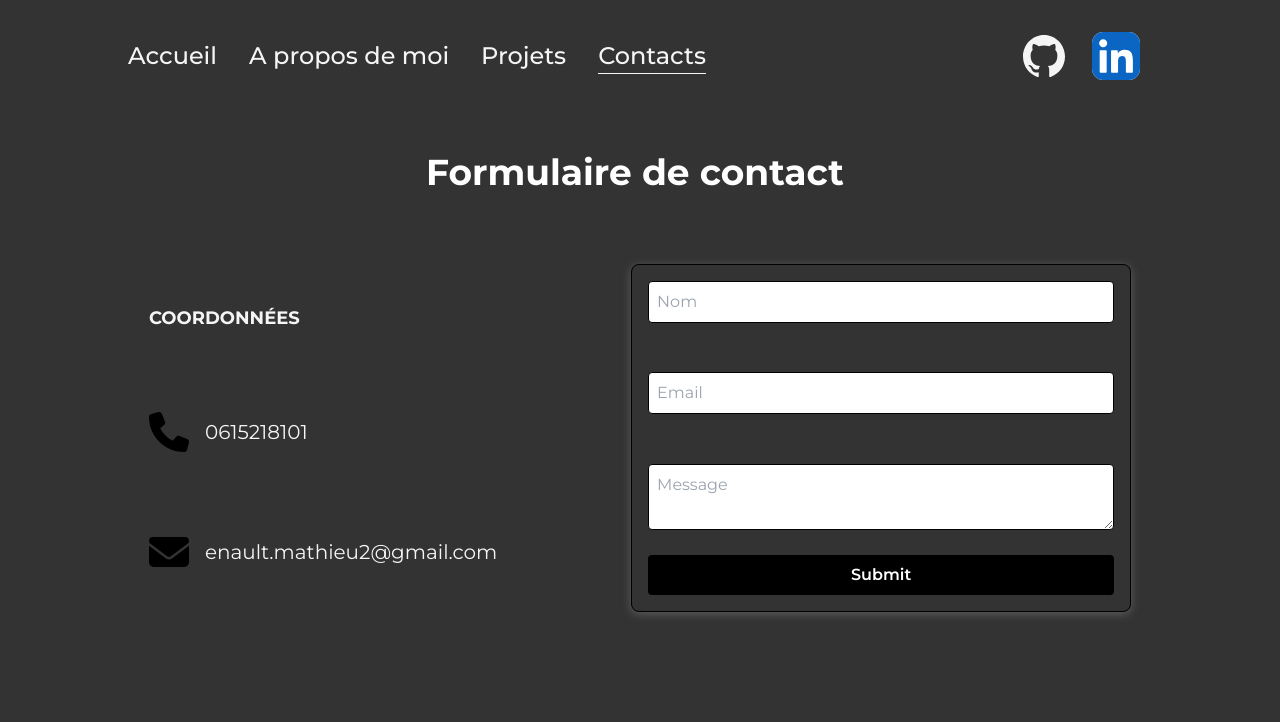
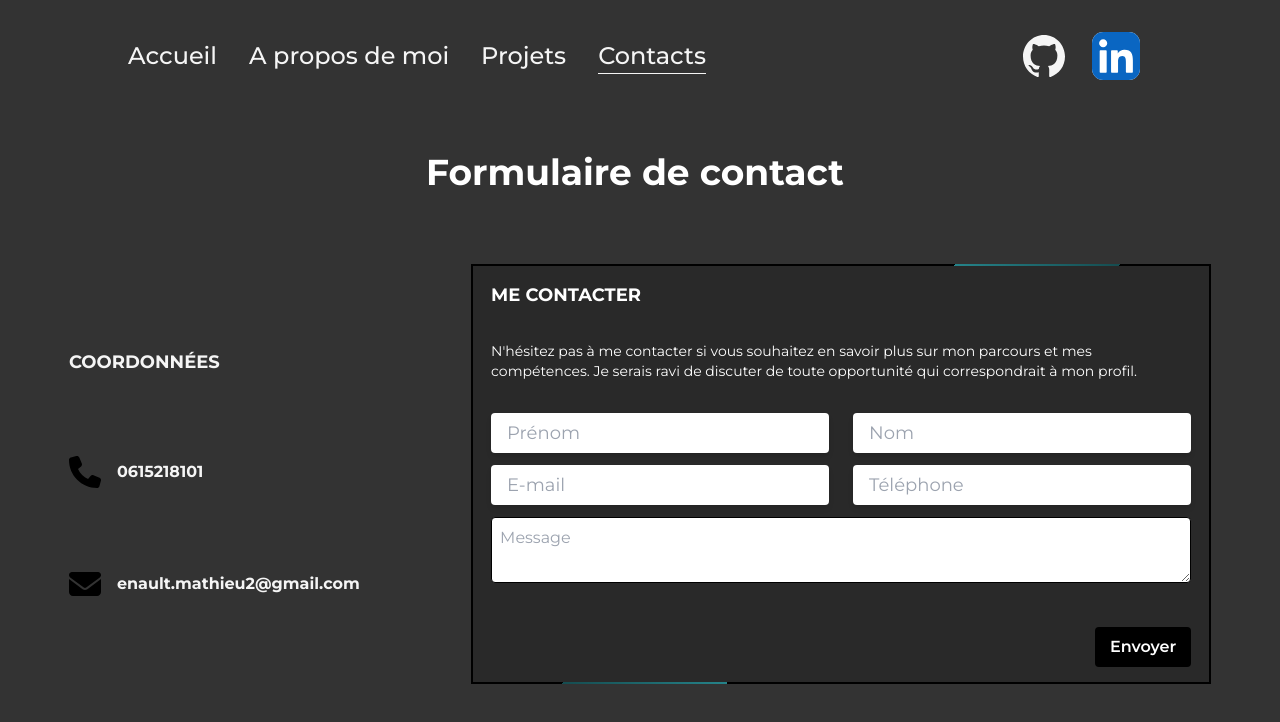
Before and after one commit to Mathieu94110/Portfolio_2023, a Next.js app: page /contacts in a window 1280 px wide. Shown: the top 722 px of the page. Built offline with nearby package versions, Linux system fonts and the light colour scheme.

Commit message:
edited contact form and fix emailJs serviceId issue

```diff
--- a/next.config.js
+++ b/next.config.js
@@ -5,7 +5,7 @@ const nextConfig = {
     formats: ["image/webp"],
   },
   env: {
-    serviceId: "service_np1ni3r",
+    serviceId: "service_gl2s39p",
     templateId: "template_f253loq",
     userId: "LnHga61xZ8ji6B56V",
   },
--- a/src/components/Form/ContactForm.js
+++ b/src/components/Form/ContactForm.js
@@ -14,7 +14,20 @@ export default function ContactForm() {
   } = useForm();
 
   const toastifySuccess = () => {
-    toast.info("Formulaire bien envoyé !", {
+    toast.info("Merci d'avoir pris le temps de compléter le formulaire, je vous recontacte au plus vite 😊", {
+      position: "top-center",
+      autoClose: 5000,
+      hideProgressBar: false,
+      closeOnClick: true,
+      pauseOnHover: true,
+      draggable: true,
+      progress: undefined,
+      theme: "colored",
+    });
+  };
+
+  const toastifyError = (message) => {
+    toast.info(message, {
       position: "top-center",
       autoClose: 5000,
       hideProgressBar: false,
@@ -27,11 +40,13 @@ export default function ContactForm() {
   };
 
   const onSubmit = async (data) => {
-    const { name, email, message } = data;
+    const { firstName, lastName, email, tel, message } = data;
     try {
       const templateParams = {
-        name,
+        firstName,
+        lastName,
         email,
+        tel,
         message,
       };
       await emailjs.send(
@@ -43,49 +58,61 @@ export default function ContactForm() {
       reset();
       toastifySuccess();
     } catch (e) {
-      console.log(e);
+      e.message ?
+        toastifyError(e.message) : toastifyError("😢 une erreur est survenue lors de l'envoi du formulaire")
     }
   };
 
+  function getFormErrors() {
+    const errorMessages = Object.values(errors)
+      .filter(error => error?.message)
+      .map(error => error.message)
+      .join(", ");
+
+    return `Il est nécessaire de renseigner ce(s) champ(s): ${errorMessages}`;
+  }
   return (
     <>
-      <div className="w-full flex justify-evenly lg:block">
-        <div className="w-1/3 place-items: center flex flex-col h-full justify-center items-start lg:h-auto lg:justify-center lg:w-auto lg:mx-auto lg:w-1/2 lg:items-center lg:mb-6 md:mb-0">
+      <div className="w-full flex justify-evenly  lg:flex lg:flex-col lg:items-center">
+        <div className="w-1/3 place-items: center flex flex-col h-full justify-center items-start lg:h-auto lg:justify-center lg:w-auto lg:mx-auto lg:items-center lg:mb-6 md:mb-0">
           <h2 className="my-10 text-lg font-bold uppercase text-light lg:my-4 sm:text-base sm:font-medium">
             Coordonnées
           </h2>
-          <div className="3xl:!text-2xl 2xl:!text-xl sm:!text-base  md:font-medium">
+          <div className="3xl:!text-xl 2xl:!text-l sm:!text-base  md:font-medium">
             <div className="flex items-center my-10 md:my-6 lg:my-4">
               <>
-                <PhoneIcon /> <span className="ml-4">0615218101</span>
-              </>{" "}
+                <PhoneIcon className="xs:w-[16px] xs:h-[16px]" /> <span className="ml-4 font-bold xs:text-[14px]">0615218101</span>
+              </>
             </div>
           </div>
-
-          <div className="my-10 3xl:!text-2xl 2xl:!text-xl sm:!text-base lg:my-4 md:font-medium">
+          <div className="my-10 3xl:!text-xl 2xl:!text-l sm:!text-base lg:my-4 md:font-medium">
             <div className="flex items-center ">
               <>
-                <EmailIcon />{" "}
-                <span className="ml-4">enault.mathieu2@gmail.com</span>
-              </>{" "}
+                <EmailIcon className="xs:w-[16px] xs:h-[16px]" />
+                <span className="ml-4 font-bold xs:text-[14px]">enault.mathieu2@gmail.com</span>
+              </>
             </div>
           </div>
         </div>
+        <section className="relative lg:w-[700px] md:flex lg:justify-center xs:mt-6 md:mt-6">
+          <div className="project-card group relative h-[420px] w-[740px]  md:w-[500px] xs:w-[232px] bg-[#333]  duration-500 lg:h-[440px] lg:w-[700px] md:h-[460px] sm:h-[500px] xs:h-[440px]  ">
+            <div className="overflow-hidden absolute inset-0 bg-black  before:content-[''] before:absolute before:top-1/2 before:left-1/2 before:translate-x-[-50%] before:translate-y-[-50%] before:h-[120px] before:w-[1000px] before:bg-gradient-to-r before:from-transparent before:via-[#45f3ff]  before:to-transparent before:animate-spin after:content-[''] after:absolute after:inset-0.5 after:bg-[#292929] "></div>
 
-        <div className="w-[500px] border rounded-lg border-solid border-black shadow-[0_2px_10px_rgba(124,124,124,0.6)] overflow-hidden flex flex-col justify-center items-center lg:mx-auto sm:w-full">
-          <form
-            className="w-full p-4 flex-1 flex flex-col  items-center sm:p-2"
-            onSubmit={handleSubmit(onSubmit)}
-            noValidate
+          </div>
+          <div className=" absolute top-1/2 left-1/2 transform -translate-x-1/2 -translate-y-1/2 w-[700px] md:w-[420px] lg:w-[640px] xs:w-[210px] ">
+            <h2 className="font-bold text-white uppercase text-lg xs:text-center xs:mb-0 md:text-base xs:text-sm mb-0">
+              me contacter<span className="inline-block bg-green w-40 h-1 ml-2"></span>
+            </h2>
+            <p className="text-sm text-white w-full max-w-[750px]  md:max-w-[400px] xs:max-w-[232px] xs:text-xs xs:text-center my-8">N'hésitez pas à me contacter si vous souhaitez en savoir plus sur mon parcours et mes compétences. Je serais ravi de discuter de toute opportunité qui correspondrait à mon profil.</p>
+            <form onSubmit={handleSubmit(onSubmit)}
             >
-            <div className="h-28 flex flex-col flex-1 w-full relative">
-              <input
-                type="text"
-                name="name"
-                {...register("name", {
+              <div className="flex gap-6 mb-3 xs:gap-2">
+                <div className="w-1/2">
+                  <input type="text" placeholder="Prénom" className="w-full text-lg px-4 py-1.5 rounded shadow-md outline-none text-black xs:text-xs" name="firstName"
+                    {...register("firstName", {
                       required: {
                         value: true,
-                    message: "Il faut indiquer votre nom",
+                        message: "prénom",
                       },
                       maxLength: {
                         value: 30,
@@ -93,65 +120,73 @@ export default function ContactForm() {
                           "La valeur du champs ne doit pas dépasser 30 caractères",
                       },
                     })}
-                className="focus:border-2 focus:border-black focus:block focus:w-full focus:p-2 focus:rounded focus:outline-none focus:text-base border border-black block w-full p-2 rounded duration-150 ease outline-none text-base"
-                placeholder="Nom"
+
                   />
+                </div>
+                <div className="w-1/2">
+                  <input type="text" placeholder="Nom" className="w-full text-lg px-4 py-1.5 rounded shadow-md outline-none text-black xs:text-xs" name="lastName"
 
-              {errors.name ? (
-                <span className="text-red-700 font-semibold">
-                  {errors.name.message}
-                </span>
-              ) : (
-                <span className="h-6"></span>
-              )}
+                    {...register("lastName", {
+                      required: {
+                        value: true,
+                        message: "nom",
+                      },
+                      maxLength: {
+                        value: 30,
+                        message:
+                          "La valeur du champs ne doit pas dépasser 30 caractères",
+                      },
+                    })} />
                 </div>
-
-            <div className=" flex flex-col flex-1 w-full">
-              <input
-                type="email"
-                name="email"
-                {...register("email", {
-                  required: true,
+              </div>
+              <div className="flex gap-6 my-3 xs:gap-2">
+                <div className="w-1/2">
+                  <input type="email" placeholder="E-mail" name="email" className="w-full text-lg px-4 py-1.5 rounded shadow-md outline-none xs:text-xs text-black"               {...register("email", {
+                    required: {
+                      value: true,
+                      message: "e-mail",
+                    },
                     pattern:
                       /^[a-zA-Z0-9.!#$%&’*+/=?^_`{|}~-]+@[a-zA-Z0-9-]+(?:\.[a-zA-Z0-9-]+)*$/,
-                })}
-                className="focus:border-2 focus:block focus:w-full focus:p-2 focus:rounded focus:outline-none focus:text-base border  border-black block w-full p-2 rounded duration-150 ease outline-none text-base"
-                placeholder="Email"
-              ></input>
-              {errors.email ? (
-                <span className="text-red-700 font-semibold">
-                  Indiquez une adresse email valide
-                </span>
-              ) : (
-                <span className="h-6"></span>
-              )}
+                  })} />
                 </div>
-
-            <div className="h-1/2 flex flex-col flex-1 w-full relative">
+                <div className="w-1/2">
+                  <input type="tel" name="tel" placeholder="Téléphone" className="w-full text-lg px-4 py-1.5 rounded shadow-md outline-none text-black xs:text-xs" {...register("tel", {
+                    required: false,
+                  })} />
+                </div>
+              </div>
+              <div className="my-3">
                 <textarea
                   name="message"
                   {...register("message", {
-                  required: true,
+                    required: {
+                      value: true,
+                      message: "message",
+                    },
                   })}
-                className="h-22 w-full  block focus:border-2 p-2 rounded transition duration-150 ease outline-none text-base focus:text-base border border-black"
+                  className="h-22 w-full text-black  block focus:border-2 p-2 rounded transition duration-150 ease outline-none text-base focus:text-base border border-black xs:text-xs"
                   placeholder="Message"
                 ></textarea>
-              {errors.message ? (
-                <span className="text-red-700 font-semibold h-6">
-                  Il faut indiquer un message
-                </span>
+                {Object.keys(errors).length > 0 ? (
+                  <div className="text-red-700 font-semibold h-8 text-base xs:text-xs">
+                    {getFormErrors()}
+                  </div>
                 ) : (
-                <span className="h-6"></span>
+                  <div className="h-8"></div>
                 )}
               </div>
+              <div className="flex justify-end">
                 <input
                   type="submit"
-              className="block w-full bg-[#000] border-none rounded p-2 text-base text-white font-semibold hover:cursor-pointer"
+                  value="Envoyer"
+                  className="w-24 bg-[#000] border-none rounded p-2 text-base text-white font-semibold hover:cursor-pointer xs:p-1 xs:text-sm"
                 />
+              </div>
             </form>
           </div>
+        </section>
       </div>
-
       <ToastContainer />
     </>
   );
--- a/src/components/Skills.js
+++ /dev/null
@@ -1,8 +0,0 @@
-import React from "react";
-import { motion } from "framer-motion";
-
-const Skills = () => {
-  return <></>;
-};
-
-export default Skills;
--- a/src/constants/projects.js
+++ b/src/constants/projects.js
@@ -15,6 +15,7 @@ import {
 
 export const projectImgs = [
     {
+        id: 0,
         title: "Template responsive go to the moon",
         img: IMAGES.goToTheMoon,
         type: "Projet d'intégration",
@@ -24,6 +25,7 @@ export const projectImgs = [
         logos: goToTheMoonAndTravelAgencyImgs
     },
     {
+        id: 1,
         title: "candyShop",
         img: IMAGES.candyShop,
         type: "Projet Vue2/VueX",
@@ -34,6 +36,7 @@ export const projectImgs = [
     },
 
     {
+        id: 2,
         img: IMAGES.eco,
         title: "Eco",
         type: "Spa en Vue3/VueX/Typescript/Node/MongoDb",
@@ -44,6 +47,7 @@ export const projectImgs = [
     },
 
     {
+        id: 3,
         title: "CryptoApp",
         type: "Spa en React18/Redux/Typescript",
         description: "Projet dédié au suivi et à l'évolution des crypto-monnaies recourant aux services de l'api coin-gecko",
@@ -53,8 +57,8 @@ export const projectImgs = [
         logos: CryptoProjectImgs
     },
     {
+        id: 4,
         img: IMAGES.cocktailsApp,
-
         title: "CocktailsApp",
         type: "Spa en React18/Typescript/Node/MongoDb",
         description: "Projet fullstack avec tests d'intération et e2e, fonctionnant grâce à l'api Context de React et le système de hook (useReducer), offrant notamment un système de recherche multi-filtre",
@@ -63,6 +67,7 @@ export const projectImgs = [
         logos: fullStackReactExpressProjectsImgs
     },
     {
+        id: 5,
         img: IMAGES.reactAmazonClone,
         title: "Amazon clone",
         type: "Spa en React18/Typescript/Node/MongoDb",
@@ -72,8 +77,8 @@ export const projectImgs = [
         logos: fullStackReactExpressProjectsImgs
     },
     {
+        id: 6,
         img: IMAGES.youtubeClone,
-
         title: "Youtube clone",
         type: "Spa en React18/Typescript",
         description: "Projet de clone de youtube en React/Typescript",
@@ -82,6 +87,7 @@ export const projectImgs = [
         logos: CryptoProjectImgs
     },
     {
+        id: 7,
         title: "Mon application Spotify",
         type: "Spa en React18/Redux",
         description: "Clone de l'application Spotify recourant aux services de l'api de spotify, offrant diverses fonctionnalités ( historique des écoutes, recherche/création de playlists etc ...) ",
@@ -91,6 +97,7 @@ export const projectImgs = [
         logos: SpotifyProjectImgs
     },
     {
+        id: 8,
         img: IMAGES.airBnbClone,
         title: "Airbnb Clone",
         type: "Projet NextJs",
@@ -100,6 +107,7 @@ export const projectImgs = [
         logos: NextsJsCloneProjectsImgs
     },
     {
+        id: 9,
         img: IMAGES.twitterClone,
         title: "Twitter Clone",
         type: "Projet NextJS",
@@ -109,6 +117,7 @@ export const projectImgs = [
         logos: NextsJsCloneProjectsImgs
     },
     {
+        id: 10,
         img: IMAGES.movieApp,
         title: "MovieApp",
         type: "Projet NextJS",
@@ -118,6 +127,7 @@ export const projectImgs = [
         logos: NextsJsMovieAppImgs
     },
     {
+        id: 11,
         img: IMAGES.ticTacToe,
         title: "TicTacToe",
         type: "Projet React Native",
@@ -127,6 +137,7 @@ export const projectImgs = [
         logos: reactNativeTypescriptImgs
     },
     {
+        id: 12,
         img: IMAGES.uberEatsClone,
         title: "Uber Eats Clone",
         type: "Projet React Native/Firebase/Redux/Typescript",
@@ -136,6 +147,7 @@ export const projectImgs = [
         logos: reactNativeTypescriptAndReduxImgs
     },
     {
+        id: 13,
         img: IMAGES.tinderApp,
         title: "Tinder clone",
         type: "Projet React Native/Firebase/Typescript",
@@ -145,6 +157,7 @@ export const projectImgs = [
         logos: reactNativeTypescriptAndFirebase
     },
     {
+        id: 14,
         img: IMAGES.amazonApp,
         title: "Amazon clone",
         type: "Projet React Native/GoogleAuthentication/Typescript",
--- a/src/pages/about.js
+++ b/src/pages/about.js
@@ -1,8 +1,7 @@
 import AnimatedText from "@/components/AnimatedText";
 import Education from "@/components/Education";
 import Experience from "@/components/Experience";
-import Layout from "@/components/Layout";
-import Skills from "@/components/Skills";
+import Layout from "@/components/Layout"
 import Stack from "@/components/Stack";
 import Head from "next/head";
 import Image from "next/image";
@@ -45,8 +44,7 @@ const about = () => {
 
             <div
               className="col-span-3 relative h-max rounded-2xl border-2 border-solid border-dark
-bg-light p-8 xl:col-span-4 xl:col-start-2 xl:col-end-6 xl:order-1 md:col-span-8 sm:p-2
-"
+            bg-light p-8 xl:col-span-4 xl:col-start-2 xl:col-end-6 xl:order-1 md:col-span-8 sm:p-2"
             >
               <div className="absolute top-0 -right-3 -z-10 w-[102%] h-[103%] rounded-[2rem] bg-dark" />
               <Image
@@ -59,8 +57,6 @@ bg-light p-8 xl:col-span-4 xl:col-start-2 xl:col-end-6 xl:order-1 md:col-span-8
               />
             </div>
           </div>
-
-          <Skills />
           <Experience />
           <Education />
           <Stack />
--- a/src/pages/contacts.js
+++ b/src/pages/contacts.js
@@ -1,5 +1,4 @@
 import AnimatedText from "@/components/AnimatedText";
-import { GithubIcon } from "@/components/Icons";
 import Layout from "@/components/Layout";
 import Head from "next/head";
 import React from "react";
--- a/src/pages/index.js
+++ b/src/pages/index.js
@@ -1,5 +1,4 @@
 import AnimatedText from "@/components/AnimatedText";
-import { LinkArrow } from "@/components/Icons";
 import Layout from "@/components/Layout";
 import Head from "next/head";
 import Image from "next/image";
@@ -59,17 +58,6 @@ export default function Home() {
                   Cv <LinkArrow className={"w-6 ml-1"} />
                 </Link>
                 */}
-                <Link
-                  href="mailto:enault.mathieu2@gmail.com"
-                  target={"_blank"}
-                  className="flex items-center text-dark p-2.5 px-6
-                  rounded-lg text-lg font-semibold hover:bg-light hover:text-dark
-                  border-2 border-solid border-transparent hover:border-dark
-                  bg-light md:p-2 md:px-4 md:text-base
-                  "
-                >
-                  Contact
-                </Link>
               </div>
             </div>
           </div>
--- a/src/pages/projects.js
+++ b/src/pages/projects.js
@@ -54,8 +54,8 @@ const projects = () => {
             animate="show"
             className="grid grid-cols-4 gap-y-28 gap-x-12 2xl:grid-cols-3 xl:grid-cols-2 sm:grid-cols-1"
           >
-            {projectImgs.map((project, index) => (
-              <motion.div variants={images} className="group relative">
+            {projectImgs.map((project) => (
+              <motion.div variants={images} className="group relative" key={project.id}>
                 <Project
                   img={project.img}
                   title={project.title}
@@ -64,7 +64,6 @@ const projects = () => {
                   link={project.link}
                   github={project.github}
                   logos={project.logos}
-                  index={index}
                 />
               </motion.div>
             ))}
```
Also changed, not shown: src/components/NavBar.js (+6 -10 lines). Lines whose indentation alone changed are shown as unchanged.
